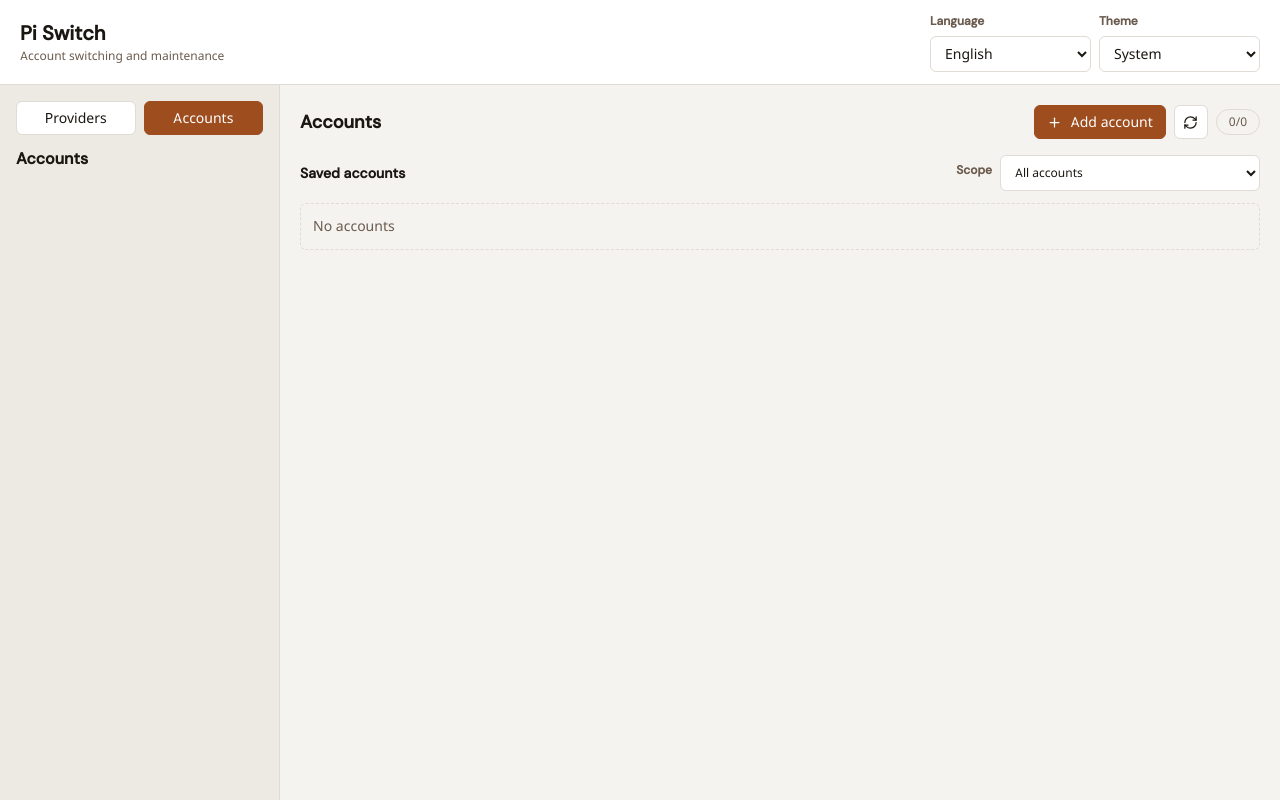
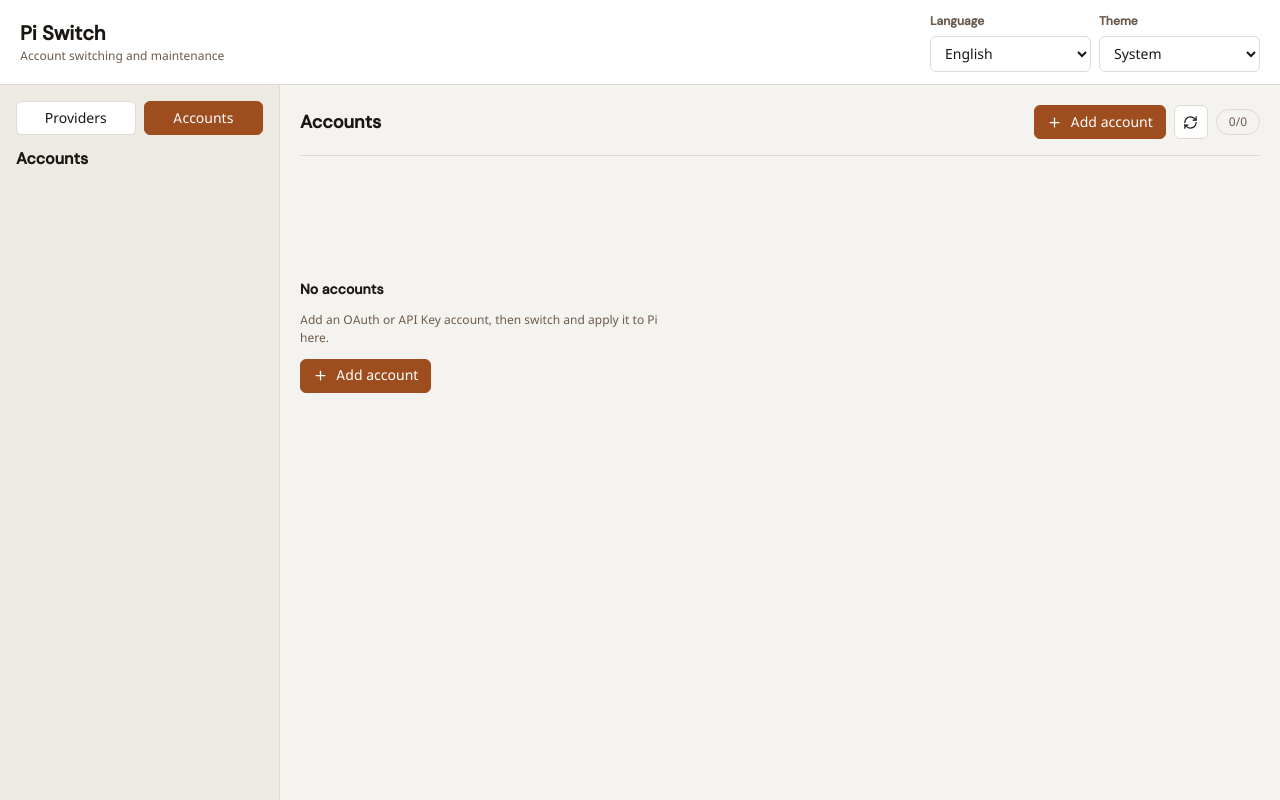
Before and after one commit to nayunfeng/pi-switch, a React (Vite) app: page / in a window 1280 px wide. Built offline with nearby package versions, Linux system fonts and the light colour scheme.

Commit message:
优化账号页空状态布局

```diff
--- a/src/App.tsx
+++ b/src/App.tsx
@@ -1565,6 +1565,17 @@ function AccountsPanel({
         )}
       </dialog>
 
+      {accounts.length === 0 ? (
+        <section className="accounts-empty-state">
+          <div className="grid max-w-[360px] gap-3">
+            <SectionTitle>{t("noAccounts")}</SectionTitle>
+            <p className="muted m-0">{t("noAccountsHelp")}</p>
+            <button type="button" className="primary flex w-fit items-center gap-2" onClick={() => addDialogRef.current?.showModal()} disabled={busy}>
+              <Plus size={15} /> {t("addAccount")}
+            </button>
+          </div>
+        </section>
+      ) : (
         <section className="grid gap-3">
           <div className="flex flex-wrap items-center justify-between gap-3">
             <SectionTitle>{t("savedAccounts")}</SectionTitle>
@@ -1580,7 +1591,7 @@ function AccountsPanel({
               </select>
             </label>
           </div>
-        {filteredAccounts.length === 0 ? <div className="empty-state">{t("noAccounts")}</div> : null}
+          {filteredAccounts.length === 0 ? <div className="empty-state">{t("noAccountsMatchFilter")}</div> : null}
           <div className="model-list">
             {filteredAccounts.map((account) => (
               <div
@@ -1607,6 +1618,7 @@ function AccountsPanel({
             ))}
           </div>
         </section>
+      )}
 
       {selectedAccount ? (
         <section className="grid gap-3 rounded-md border p-4" style={{ borderColor: "var(--border)", background: "var(--surface)" }}>
--- a/src/i18n.ts
+++ b/src/i18n.ts
@@ -64,6 +64,8 @@ const messages = {
     accountFilter: "账号范围",
     allAccounts: "全部账号",
     noAccounts: "暂无账号",
+    noAccountsHelp: "添加 OAuth 或 API Key 账号后，可以在这里切换并应用到 Pi。",
+    noAccountsMatchFilter: "没有符合当前筛选的账号",
     activeInPi: "已应用到 Pi",
     saved: "已保存",
     ready: "就绪",
@@ -306,6 +308,8 @@ const messages = {
     accountFilter: "Scope",
     allAccounts: "All accounts",
     noAccounts: "No accounts",
+    noAccountsHelp: "Add an OAuth or API Key account, then switch and apply it to Pi here.",
+    noAccountsMatchFilter: "No accounts match the current filter",
     activeInPi: "Active in Pi",
     saved: "Saved",
     ready: "Ready",
--- a/src/styles.css
+++ b/src/styles.css
@@ -318,6 +318,14 @@ label > span,
   padding: 12px;
 }
 
+.accounts-empty-state {
+  display: grid;
+  min-height: 360px;
+  align-content: center;
+  border-top: 1px solid var(--border);
+  padding-block: 56px;
+}
+
 .model-check {
   display: flex;
   min-width: 0;
```
Also changed, not shown: .trellis/tasks/06-07-remove-codex-acceptance-panel/prd.md. Lines whose indentation alone changed are shown as unchanged.
